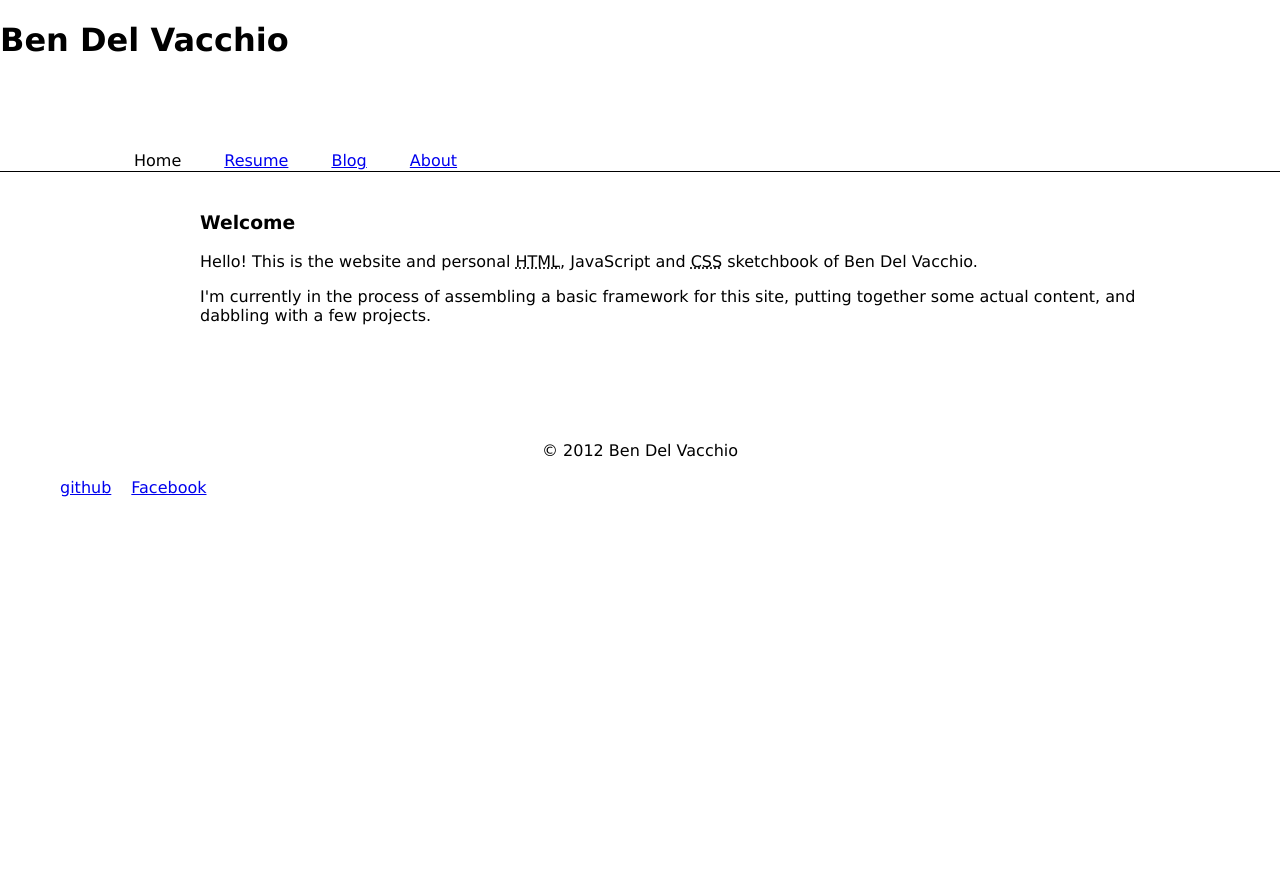
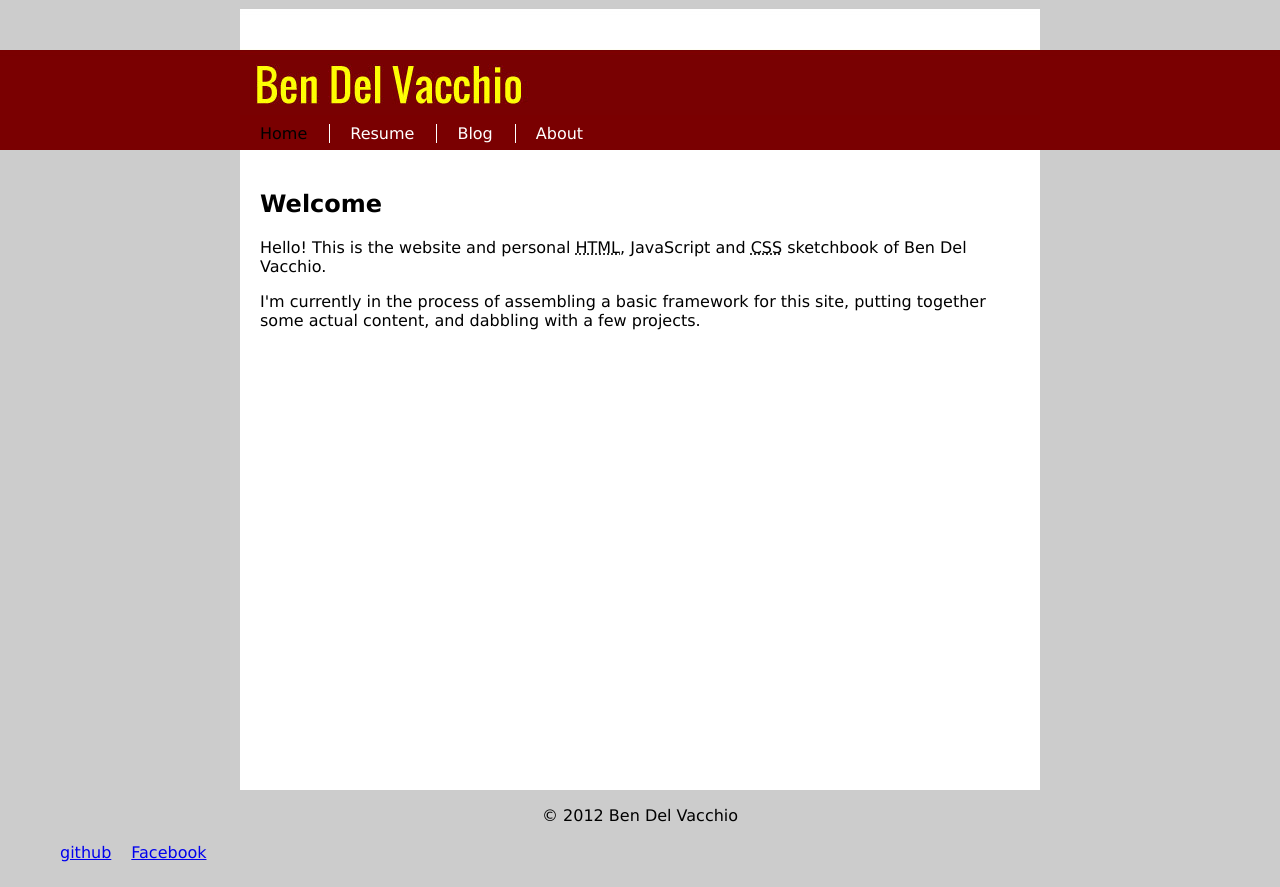
Before and after one commit to Delvach/ben-delvacchio, a PHP site: page / in a window 1280 px wide. Before the commit the page ends 497 px from the top, so only its background shows below. Run offline with PHP 8.4, Linux system fonts and the light colour scheme.

Commit message:
Stabilized basic css appearance.

```diff
--- a/css/default.css
+++ b/css/default.css
@@ -8,9 +8,11 @@ html {
 }
 
 body {
+    background-color: rgb(204,204,204);
 
     font-family: Verdana, Arial, Helvetica;
     margin: 0px;
+
     padding: 0px;
 }
 
@@ -28,15 +30,22 @@ h2 {
  */
 
 header {
-    /*background-color: rgb(128,0,0);*/
-    border-bottom: 1px solid black;
+    background: url(/images/basic1/body-background.jpg) repeat-x top center;
     /*background: url(/images/header_bg.jpg) no-repeat center 0;*/
     height: 150px;
+    margin: 0 0;
     position: relative;
 }
 
 header h1 {
-    position: absolute:
+    background: url(/images/basic1/header-background.jpg) repeat-x top center;
+    height: 150px;
+    margin: 0 auto;
+    padding: 0;
+    text-indent: -9999px;
+    top: 0px;
+    width: 800px;
+
 }
 
 
@@ -45,16 +54,18 @@ header h1 {
  */
 
 nav {
-    bottom: 10px;
+    bottom: 0px;
     height: 30px;
-    left: 10px;
-    margin-left: 5%;
-    position: absolute;
-    width: 90%;
+    margin: -30px auto 0 auto;
+    padding: 0;
+    position: relative;
+    width: 800px;
 }
 
 nav ul {
     height: 30px;
+    margin: 0;
+    padding: 0px;
 }
 
 nav li {
@@ -69,7 +80,8 @@ nav li + li {
 }
 
 nav li a {
-
+    color: white;
+    text-decoration: none;
 }
 
 
@@ -80,12 +92,15 @@ nav li a {
  */
 
 section {
-    padding: 20px 100px 80px 200px;
+    background-color: white;
+    margin: 0 auto;
+    padding: 20px 0;
+    width: 800px;
 }
 
 
 .page-home section {
-
+    height: 600px;
 }
 
 .page-blog section {
@@ -94,7 +109,7 @@ section {
 
 
 section article {
-    margin: 20px 0 20px 0;
+    margin: 20px;
 }
 
 
@@ -103,15 +118,15 @@ section article {
  *  RESUME
  */
 
-body.page-resume h2 {
+body.page-resume section h2 {
     font-size: 100%;
 }
 
-body.page-resume h3 {
+body.page-resume section h3 {
     font-size: 80%;
 }
 
-body.page-resume p, body.page-resume li {
+body.page-resume section p, body.page-resume section li {
     font-size: 90%;
 }
 
--- a/index.php
+++ b/index.php
@@ -7,7 +7,7 @@ include("lib/header.inc"); ?>
 <section>
 
     <article>
-        <h1>Welcome</h1>
+        <h2>Welcome</h2>
 
         <p>Hello!  This is the website and personal <abbr title="Hyper Text Transfer Protocol">HTML</abbr>,
         JavaScript and <abbr title="Cascading Style Sheet">CSS</abbr> sketchbook of
--- a/js/default.js
+++ b/js/default.js
@@ -20,12 +20,20 @@ function generate_navigation() {
     var container = $('#nav_container');
     var li, anchor;
 
+    // Loop through nav data and generate <li> tags
+    // Only generate anchors if NOT on the current page
+    // TODO - update this behavior if contextual CSS menus are implemented
     for(var i=0;i<data.nav.navigation.section.length;i++) {
         li = document.createElement('li');
-        anchor = document.createElement('a');
-        li.appendChild(anchor);
-        anchor.innerHTML = data.nav.navigation.section[i].title;
-        if(data.nav.navigation.section[i].id != data.page.id) anchor.href = data.nav.navigation.section[i].url;
+        if(data.nav.navigation.section[i].id == data.page.id) {
+            li.innerHTML = data.nav.navigation.section[i].title;
+        } else {
+            anchor = document.createElement('a');
+            li.appendChild(anchor);
+            anchor.innerHTML = data.nav.navigation.section[i].title;
+            anchor.href = data.nav.navigation.section[i].url;
+        }
+
         container.append(li);
     }
 }
```
